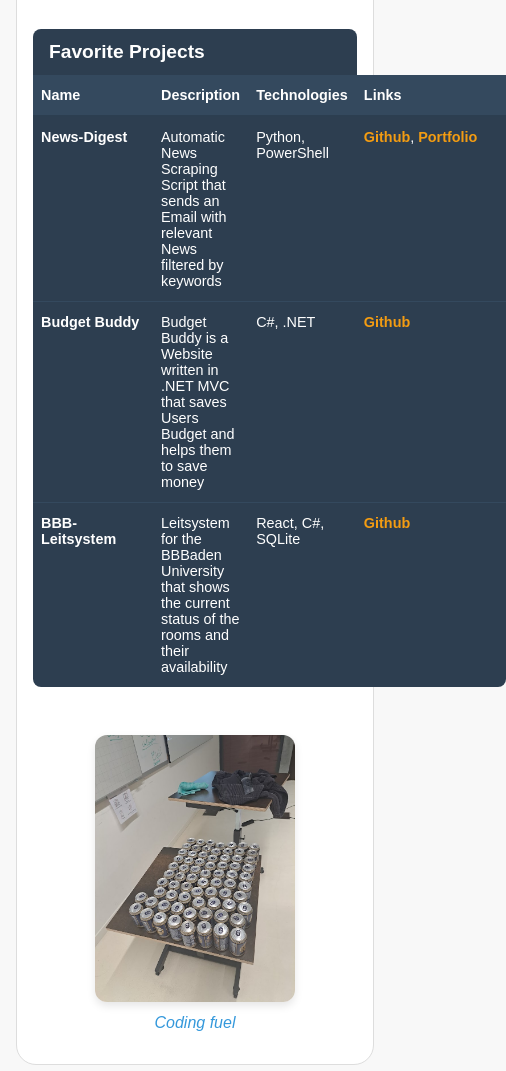
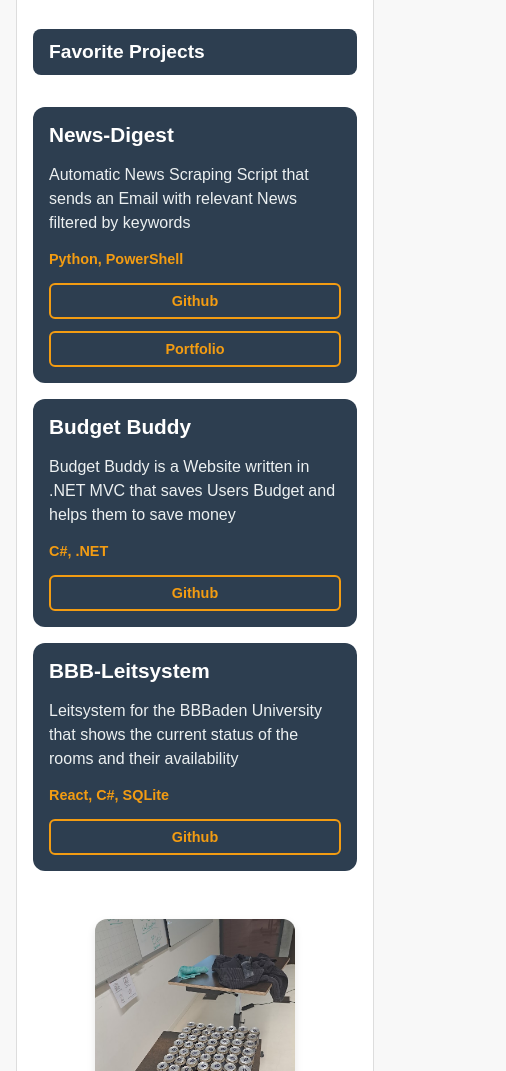
Before and after one commit to halva2251/AboutMe, a plain HTML site: page projects.html in a window 390 px wide. Shown: the part 622-1693 px from the top of the page, 506 px wide, since content can reach past the window. Drawn offline with Linux system fonts and the light colour scheme.

Commit message:
updated the projects table to be mobile responsive

```diff
--- a/projects.html
+++ b/projects.html
@@ -31,36 +31,35 @@
 
       <div class="projects-section">
         <h3>Favorite Projects</h3>
-        <table class="projects-table">
-          <thead>
-            <tr>
-              <th>Name</th>
-              <th>Description</th>
-              <th>Technologies</th>
-              <th>Links</th>
-            </tr>
-          </thead>
-          <tbody>
-            <tr>
-              <td>News-Digest</td>
-              <td>Automatic News Scraping Script that sends an Email with relevant News filtered by keywords</td>
-              <td>Python, PowerShell</td>
-              <td><a href="https://github.com/halva2251/news-digest" target="_blank">Github</a>, <a href="https://portfolio.bbbaden.ch/view/view.php?t=9f83716f7da907ee9405" target="_blank">Portfolio</a></td>
-            </tr>
-            <tr>
-              <td>Budget Buddy</td>
-              <td>Budget Buddy is a Website written in .NET MVC that saves Users Budget and helps them to save money</td>
-              <td>C#, .NET</td>
-              <td><a href="https://github.com/halva2251/BudgetAssistent_.NET_MVC" target="_blank">Github</a></td>
-            </tr>
-            <tr>
-                <td>BBB-Leitsystem</td>
-                <td>Leitsystem for the BBBaden University that shows the current status of the rooms and their availability</td>
-                <td>React, C#, SQLite</td>
-                <td><a href="https://github.com/halva2251/BBB-Leitsystem" target="_blank">Github</a></td>
-            </tr>
-          </tbody>
-        </table>
+        <div class="projects-container">
+          <div class="project-card">
+            <h4>News-Digest</h4>
+            <p class="project-description">Automatic News Scraping Script that sends an Email with relevant News filtered by keywords</p>
+            <p class="project-tech">Python, PowerShell</p>
+            <div class="project-links">
+              <a href="https://github.com/halva2251/news-digest" target="_blank">Github</a>
+              <a href="https://portfolio.bbbaden.ch/view/view.php?t=9f83716f7da907ee9405" target="_blank">Portfolio</a>
+            </div>
+          </div>
+
+          <div class="project-card">
+            <h4>Budget Buddy</h4>
+            <p class="project-description">Budget Buddy is a Website written in .NET MVC that saves Users Budget and helps them to save money</p>
+            <p class="project-tech">C#, .NET</p>
+            <div class="project-links">
+              <a href="https://github.com/halva2251/BudgetAssistent_.NET_MVC" target="_blank">Github</a>
+            </div>
+          </div>
+
+          <div class="project-card">
+            <h4>BBB-Leitsystem</h4>
+            <p class="project-description">Leitsystem for the BBBaden University that shows the current status of the rooms and their availability</p>
+            <p class="project-tech">React, C#, SQLite</p>
+            <div class="project-links">
+              <a href="https://github.com/halva2251/BBB-Leitsystem" target="_blank">Github</a>
+            </div>
+          </div>
+        </div>
 
         <div class="vibe-image">
           <img src="assets/mate.jpg" alt="Mate for the vibes">
--- a/styles.css
+++ b/styles.css
@@ -114,60 +114,69 @@ footer {
   background-color: var(--primary-dark);
   color: white;
   padding: 0.75rem 1rem;
-  margin: 0 0 0 0;
+  margin: 0 0 2rem 0;
   font-size: 1.2rem;
-  border-radius: 8px 8px 0 0;
+  border-radius: 8px;
 }
 
-.projects-table {
-  width: 100%;
-  border-collapse: collapse;
+.projects-container {
+  display: grid;
+  grid-template-columns: repeat(auto-fit, minmax(300px, 1fr));
+  gap: 1.5rem;
+}
+
+.project-card {
   background-color: var(--primary-dark);
   color: white;
-  border-radius: 0 0 8px 8px;
-  overflow: hidden;
+  padding: 1.5rem;
+  border-radius: 12px;
+  transition: transform 0.3s ease, box-shadow 0.3s ease;
 }
 
-.projects-table th {
-  background-color: #34495e;
-  padding: 1rem;
-  text-align: left;
-  font-weight: bold;
-  border-bottom: 2px solid #2c3e50;
+.project-card:hover {
+  transform: translateY(-5px);
+  box-shadow: 0 8px 25px rgba(0,0,0,0.15);
 }
 
-.projects-table td {
-  padding: 1rem;
-  border-bottom: 1px solid #34495e;
-  vertical-align: top;
+.project-card h4 {
+  font-size: 1.3rem;
+  margin-bottom: 1rem;
+  color: white;
 }
 
-.projects-table tbody tr:last-child td {
-  border-bottom: none;
+.project-description {
+  margin-bottom: 1rem;
+  line-height: 1.5;
+  color: #ecf0f1;
 }
 
-.projects-table tbody tr:hover {
-  background-color: #34495e;
+.project-tech {
+  font-weight: bold;
+  color: #f39c12;
+  margin-bottom: 1rem;
+  font-size: 0.9rem;
 }
 
-.projects-table a {
+.project-links {
+  display: flex;
+  gap: 0.75rem;
+  flex-wrap: wrap;
+}
+
+.project-links a {
   color: #f39c12;
   text-decoration: none;
   font-weight: bold;
+  padding: 0.5rem 1rem;
+  border: 2px solid #f39c12;
+  border-radius: 6px;
+  transition: all 0.3s ease;
+  font-size: 0.9rem;
 }
 
-.projects-table a:hover {
-  color: #e67e22;
-  text-decoration: underline;
-}
-
-.projects-table td:first-child {
-  font-weight: bold;
-  min-width: 120px;
-}
-
-.projects-table td:last-child {
-  min-width: 150px;
+.project-links a:hover {
+  background-color: #f39c12;
+  color: var(--primary-dark);
 }
 
 /* Skills page styling */
@@ -334,13 +343,21 @@ details[open] summary {
     margin: 0.5rem 0;
   }
 
-  .projects-table {
-    font-size: 0.9rem;
+  .projects-container {
+    grid-template-columns: 1fr;
+    gap: 1rem;
   }
 
-  .projects-table th,
-  .projects-table td {
-    padding: 0.75rem 0.5rem;
+  .project-card {
+    padding: 1rem;
+  }
+
+  .project-links {
+    flex-direction: column;
+  }
+
+  .project-links a {
+    text-align: center;
   }
 
   .contact-icons {
```
